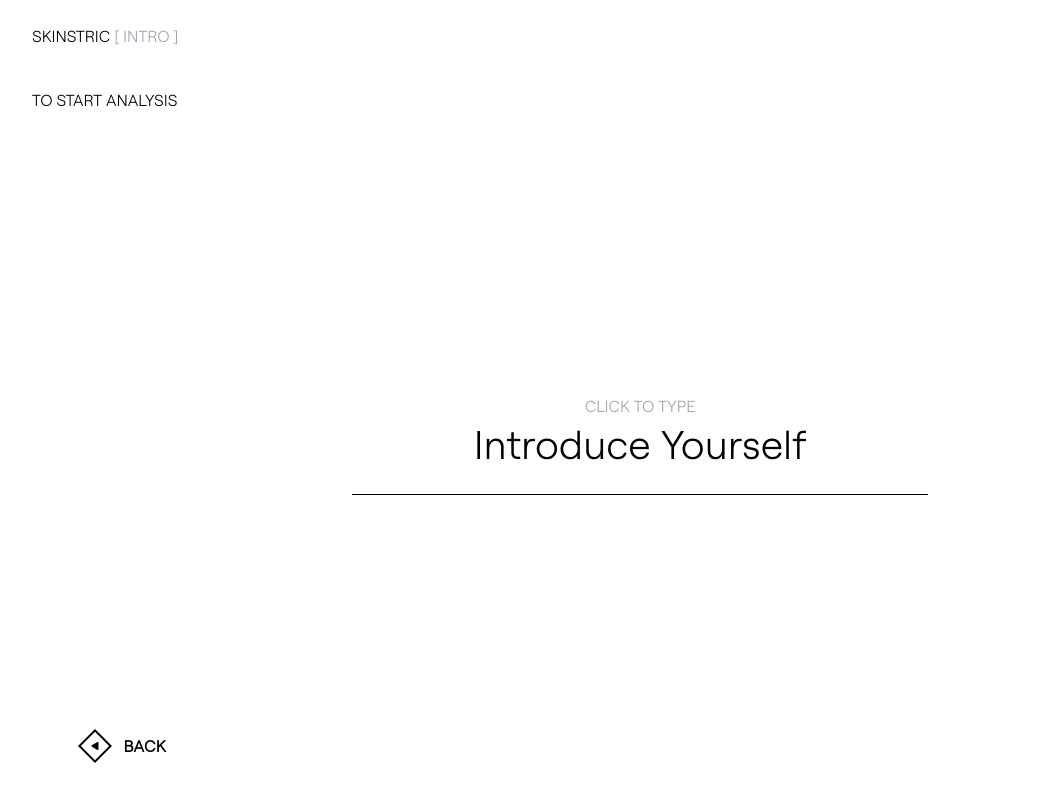
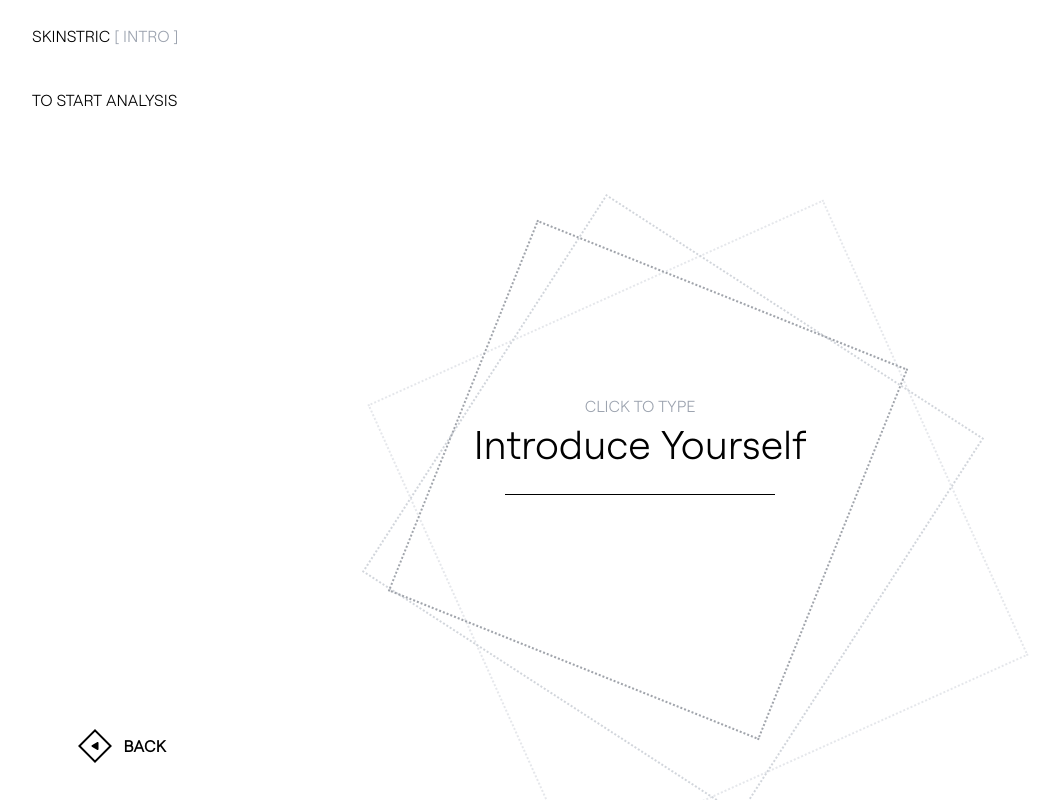
Before and after one commit to Fab785/skinstric, a React (Create React App) app: page /start-analysis in a window 1280 px wide. Shown: the whole page, without its empty margins (0-1059 px from the left). Built offline with nearby package versions, Linux system fonts and the light colour scheme.

Commit message:
animation added

```diff
--- a/src/index.css
+++ b/src/index.css
@@ -52,3 +52,42 @@ body {
   letter-spacing: -0.03em;
   line-height: 48px;
 }
+
+@keyframes spin-slow {
+  0% {
+    transform: rotate(0deg);
+  }
+  100% {
+    transform: rotate(360deg);
+  }
+}
+
+@keyframes spin-slower {
+  0% {
+    transform: rotate(0deg);
+  }
+  100% {
+    transform: rotate(360deg);
+  }
+}
+
+@keyframes spin-slowest {
+  0% {
+    transform: rotate(0deg);
+  }
+  100% {
+    transform: rotate(360deg);
+  }
+}
+
+.spin-slow {
+  animation: spin-slow 30s linear infinite;
+}
+
+.spin-slower {
+  animation: spin-slower 60s linear infinite;
+}
+
+.spin-slowest {
+  animation: spin-slowest 90s linear infinite;
+}
--- a/src/pages/StartAnalysis.jsx
+++ b/src/pages/StartAnalysis.jsx
@@ -52,12 +52,20 @@ export default function StartAnalysis() {
         <p className="text-[16px] font-medium text-black mt-10">TO START ANALYSIS</p>
       </div>
 
+      {/* Perfectly Centered Spinning Rhombuses */}
+      <div className="absolute top-[35%] left-[35%] -translate-x-1/2 -translate-y-1/2 pointer-events-none z-0">
+        <div className="absolute w-[500px] h-[500px] border border-dotted border-[2px] border-[#E5E7EB] rotate-45 top-1/2 left-1/2 -translate-x-1/2 -translate-y-1/2 spin-slow max-md:w-[400px] max-md:h-[400px]" />
+        <div className="absolute w-[450px] h-[450px] border border-dotted border-[2px] border-[#D1D5DB] rotate-45 top-1/2 left-1/2 -translate-x-1/2 -translate-y-1/2 spin-slower max-md:w-[350px] max-md:h-[350px]" />
+        <div className="absolute w-[400px] h-[400px] border border-dotted border-[2px] border-[#A0A4AB] rotate-45 top-1/2 left-1/2 -translate-x-1/2 -translate-y-1/2 spin-slowest max-md:w-[300px] max-md:h-[300px]" />
+      </div>
+
       {/* CENTER INPUT */}
-      <div className="flex-1 flex items-center justify-center relative">
-        <div className="text-center w-full max-w-xl">
+      <div className="flex-1 flex items-center justify-center">
+        <div className="relative w-[300px] h-[160px] mx-auto text-center flex flex-col items-center justify-center">
           {!labelClicked && !hasText && (
             <p className="text-[16px] text-gray-400 uppercase mb-2">CLICK TO TYPE</p>
           )}
+
           <label
             onClick={() => {
               setLabelClicked(true);
@@ -65,12 +73,13 @@ export default function StartAnalysis() {
             }}
             className={`label-clickable absolute left-1/2 transform -translate-x-1/2 cursor-text select-none transition-all duration-300 ease-in-out font-normal whitespace-nowrap ${
               labelClicked || hasText
-                ? "top-[30%] text-[16px] uppercase text-gray-400"
+                ? "top-[15%] text-[16px] uppercase text-gray-400"
                 : "top-1/2 -translate-y-1/2 text-[40px] text-black"
             }`}
           >
             {label}
           </label>
+
           <input
             ref={inputRef}
             type="text"
@@ -81,7 +90,8 @@ export default function StartAnalysis() {
             onBlur={() => {
               if (!hasText) setLabelClicked(false);
             }}
-            className="w-full bg-transparent border-b border-black outline-none text-[40px] text-black text-center font-normal placeholder-transparent caret-black pt-2 z-10 relative"
+            className="inline-block bg-transparent border-b border-black outline-none text-[40px] text-black text-center font-normal placeholder-transparent caret-black pt-2 relative z-10"
+            style={{ minWidth: "270px", maxWidth: "270px" }}
             spellCheck={false}
           />
         </div>
```
